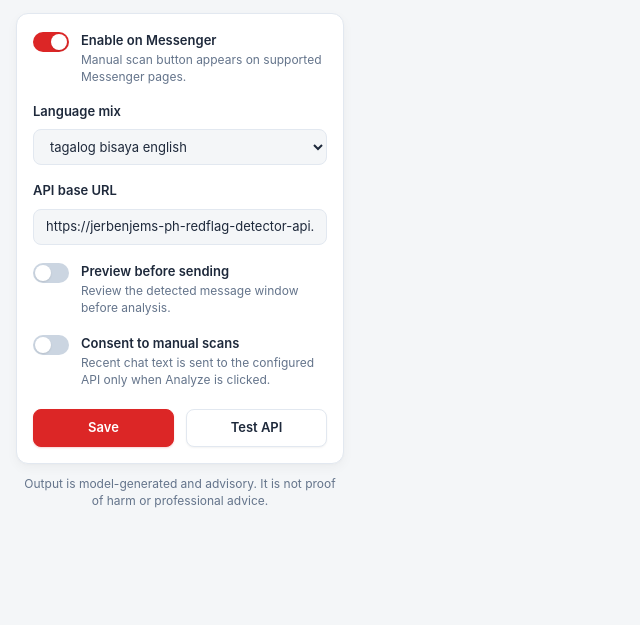
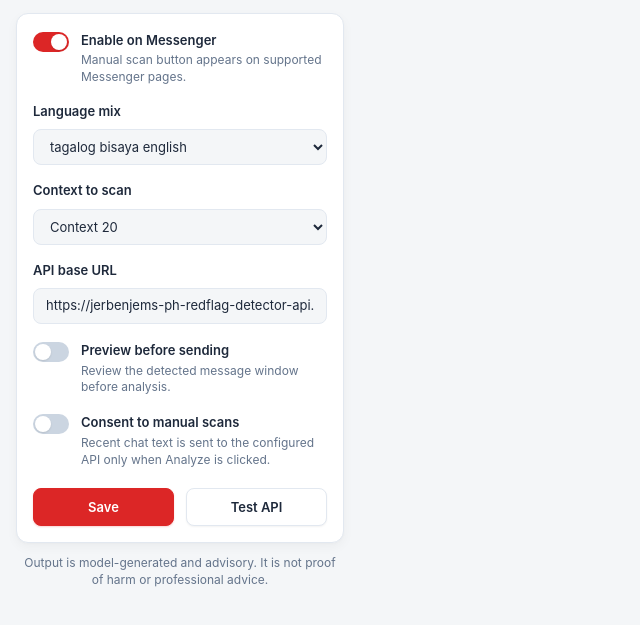
Before and after one commit to Jervis-UMTC/red-flag-detector-extension, a website with bundled scripts: page src/popup/popup.html in a window 1280 px wide. Shown: the part 61-686 px from the top of the page, without its empty margins (0-640 px from the left). Built offline with nearby package versions, Linux system fonts and the light colour scheme; some packages are replaced by stand-ins of ours.

Commit message:
feat(popup): add option to select message retrieval context count
Integrates a 'Context to scan' drop-down selector into the settings popup, allowing users to choose between 5, 10, or 20 messages for the scan context. Hooks this selector up to load and save settings on modification.

```diff
--- a/src/popup/popup.html
+++ b/src/popup/popup.html
@@ -38,6 +38,10 @@
           <select id="languageMixInput"></select>
         </label>
 
+        <label class="field">
+          <span>Context to scan</span>
+          <select id="retrievalCountInput"></select>
+        </label>
 
         <label class="field">
           <span>API base URL</span>
--- a/src/popup/popup.js
+++ b/src/popup/popup.js
@@ -1,11 +1,15 @@
 import { checkApiHealth } from "../shared/api-client.js";
-import { SUPPORTED_FORMATTER_MODES, SUPPORTED_LANGUAGE_MIXES } from "../shared/constants.js";
+import {
+  SUPPORTED_LANGUAGE_MIXES,
+  SUPPORTED_RETRIEVAL_MESSAGE_COUNTS,
+} from "../shared/constants.js";
 import { ensureApiHostPermission } from "../shared/permissions.js";
 import { loadSettings, normalizeApiBaseHref, saveSettings } from "../shared/settings.js";
 
 const form = document.getElementById("settingsForm");
 const enabledInput = document.getElementById("enabledInput");
 const languageMixInput = document.getElementById("languageMixInput");
+const retrievalCountInput = document.getElementById("retrievalCountInput");
 
 const apiUrlInput = document.getElementById("apiUrlInput");
 const previewInput = document.getElementById("previewInput");
@@ -18,7 +22,7 @@ initPopup();
 
 async function initPopup() {
   populateLanguageMixes();
-
+  populateRetrievalCounts();
 
   try {
     const settings = await loadSettings();
@@ -48,10 +52,19 @@ function populateLanguageMixes() {
   }
 }
 
+function populateRetrievalCounts() {
+  for (const count of SUPPORTED_RETRIEVAL_MESSAGE_COUNTS) {
+    const option = document.createElement("option");
+    option.value = String(count);
+    option.textContent = `Context ${count}`;
+    retrievalCountInput.append(option);
+  }
+}
 
 function applySettings(settings) {
   enabledInput.checked = settings.enabled;
   languageMixInput.value = settings.languageMix;
+  retrievalCountInput.value = String(settings.messageRetrievalCount);
 
   apiUrlInput.value = settings.apiUrl;
   previewInput.checked = settings.showPreviewBeforeSending;
@@ -114,6 +127,7 @@ function collectFormSettings() {
     enabled: enabledInput.checked,
     languageMix: languageMixInput.value,
     formatterMode: "auto",
+    messageRetrievalCount: retrievalCountInput.value,
     apiUrl: normalizeApiBaseHref(apiUrlInput.value),
     showPreviewBeforeSending: previewInput.checked,
     consentAccepted: consentInput.checked,
```
